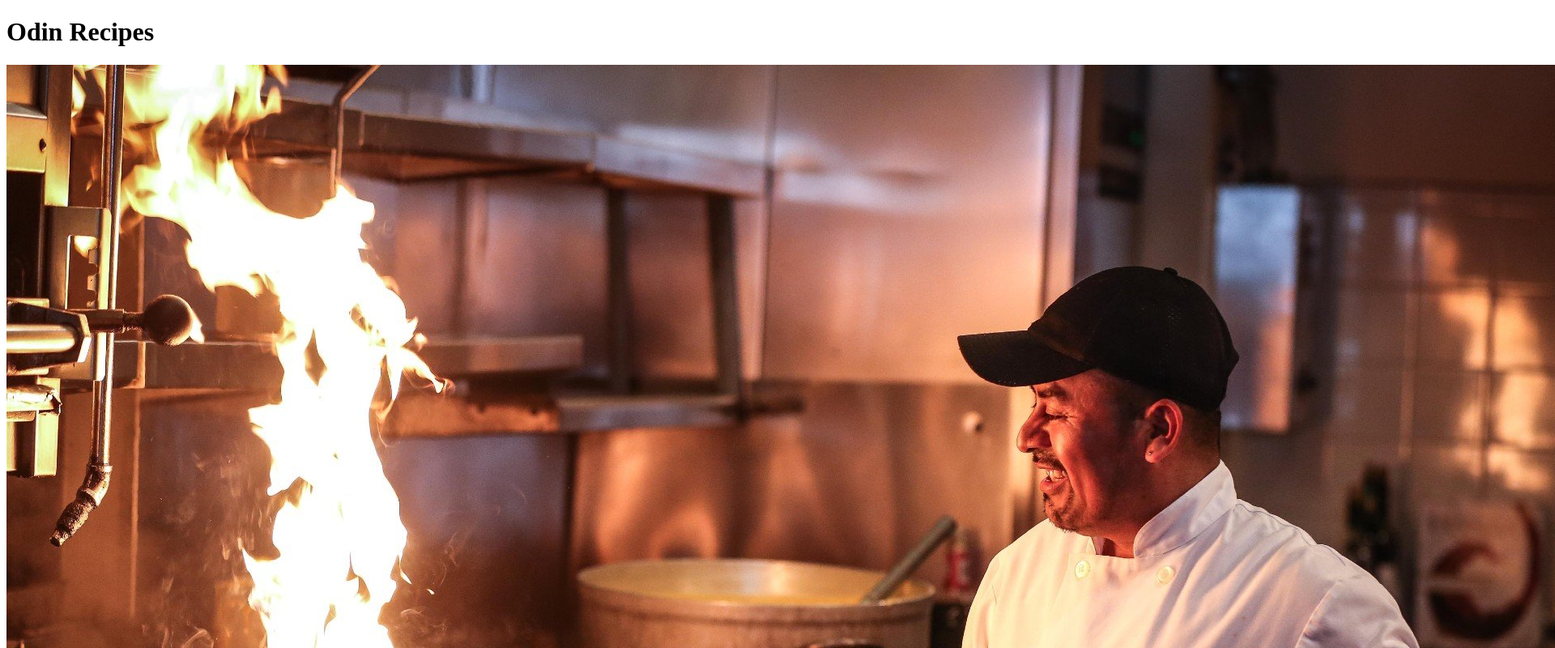
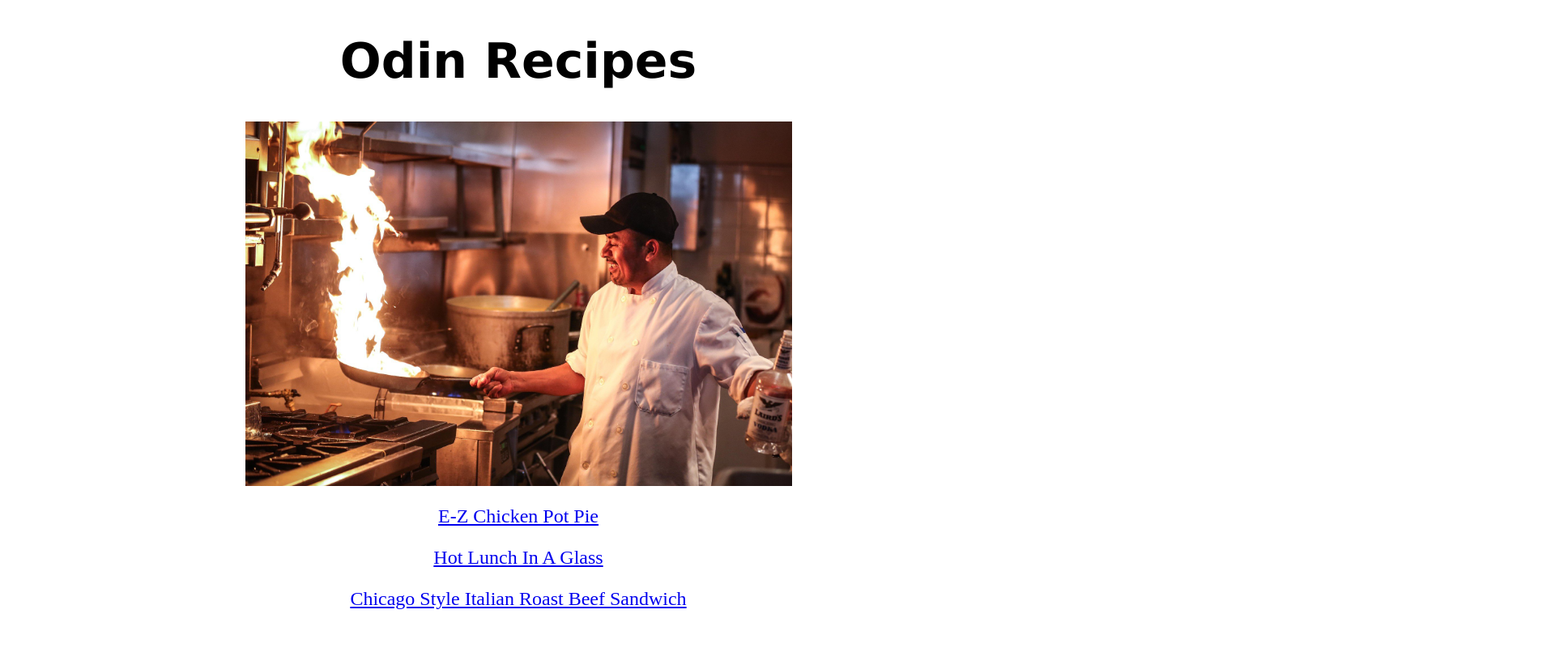
Before and after one commit to SonicResidue/odin-recipes, a plain HTML site: page index.html in a window 1280 px wide. Shown: the top 800 px of the page at 81% size, 1920 px wide, since content can reach past the window. Drawn offline with Linux system fonts and the light colour scheme.

Commit message:
style index page via css

```diff
--- a/index.html
+++ b/index.html
@@ -3,13 +3,14 @@
     <head>
         <meta charset="UTF-8">
         <title>Tasty Recipes</title>
+        <link rel="stylesheet" href="styles.css">
     </head>
     <body>
-        <h1>Odin Recipes</h1>
-        <img src="./images/chef.jpg"alt="Chef">
-        <p><a href="./recipes/potpie.html">E-Z Chicken Pot Pie</a></p>
-        <p><a href="./recipes/hotlunch.html">Hot Lunch In A Glass</a></p>
-        <p><a href="./recipes/italianbeef.html">Chicago Style Italian Roast Beef Sandwich</a></p>
+        <h1 class="title">Odin Recipes</h1>
+        <img class="chef" src="./images/chef.jpg"alt="Chef">
+        <p class="recipe"><a href="./recipes/potpie.html">E-Z Chicken Pot Pie</a></p>
+        <p class="recipe"><a href="./recipes/hotlunch.html">Hot Lunch In A Glass</a></p>
+        <p class="recipe"><a href="./recipes/italianbeef.html">Chicago Style Italian Roast Beef Sandwich</a></p>
 
 
     </body>
--- /dev/null
+++ b/styles.css
@@ -0,0 +1,19 @@
+.chef {
+    height: 450px;
+    width: auto;
+    display: block;
+    margin-left: auto;
+    margin-right: auto;
+}
+
+.title {
+    text-align: center;
+    font-size: 60px;
+    font-family:'Lucida Sans', 'Lucida Sans Regular', 'Lucida Grande', 'Lucida Sans Unicode', Geneva, Verdana, sans-serif;
+}
+
+.recipe {
+    text-align: center;
+    font-size: 24px;
+    font-family:'Times New Roman', Times, serif;
+}
```
